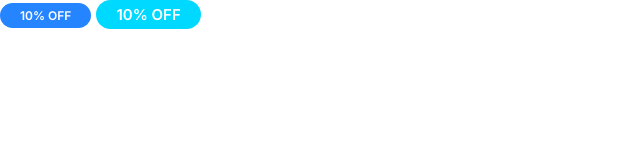
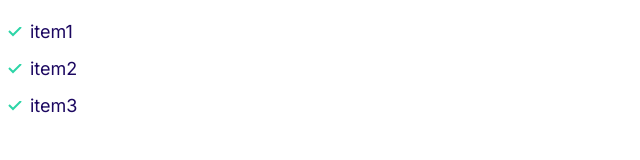
Before and after one commit to shervinnj/html-css-js-project-final, a plain HTML site: page index.html in a window 1280 px wide. Shown: the whole page, without its empty margins (0-640 px from the left). Drawn offline with Linux system fonts and the light colour scheme.

Commit message:
list-with-ticks added

```diff
--- a/css/style.css
+++ b/css/style.css
@@ -119,3 +119,31 @@ a{
         font-size: 1.2rem;
     }
 }
+
+/* lists */
+.list{
+    list-style: none;
+    padding-left: 0;
+    color: var(--color-heading);
+
+}
+.list--inline .list__item{
+    display: inline-block;
+    margin-right: 2rem;
+}
+
+.list--ticks{
+    list-style-image:url(/icons/tick.svg);
+    padding-left: 3rem;
+}
+.list--ticks .list__item{
+    padding-left: 0.5rem;
+    margin-bottom: 1rem;
+}
+
+@media screen and (min-width:1024px){
+    .list--ticks .list__item{
+        padding-left: 0;
+    }
+
+}
--- a/index.html
+++ b/index.html
@@ -12,8 +12,11 @@
     <link rel="stylesheet" href="css/style.css">
 </head>
 <body>
-  <span class="badge badge--primary badge--small">10% OFF</span>
-  <span class="badge badge--secondary">10% OFF</span>
+  <ul class="list list--ticks ">
+    <li class="list__item">item1</li>
+    <li class="list__item">item2</li>
+    <li class="list__item">item3</li>
+  </ul>
 
 </body>
 </html>
```
Also changed, not shown: components/lists-with-ticks.html (added, +5 -0 lines), icons/tick.svg (added).
